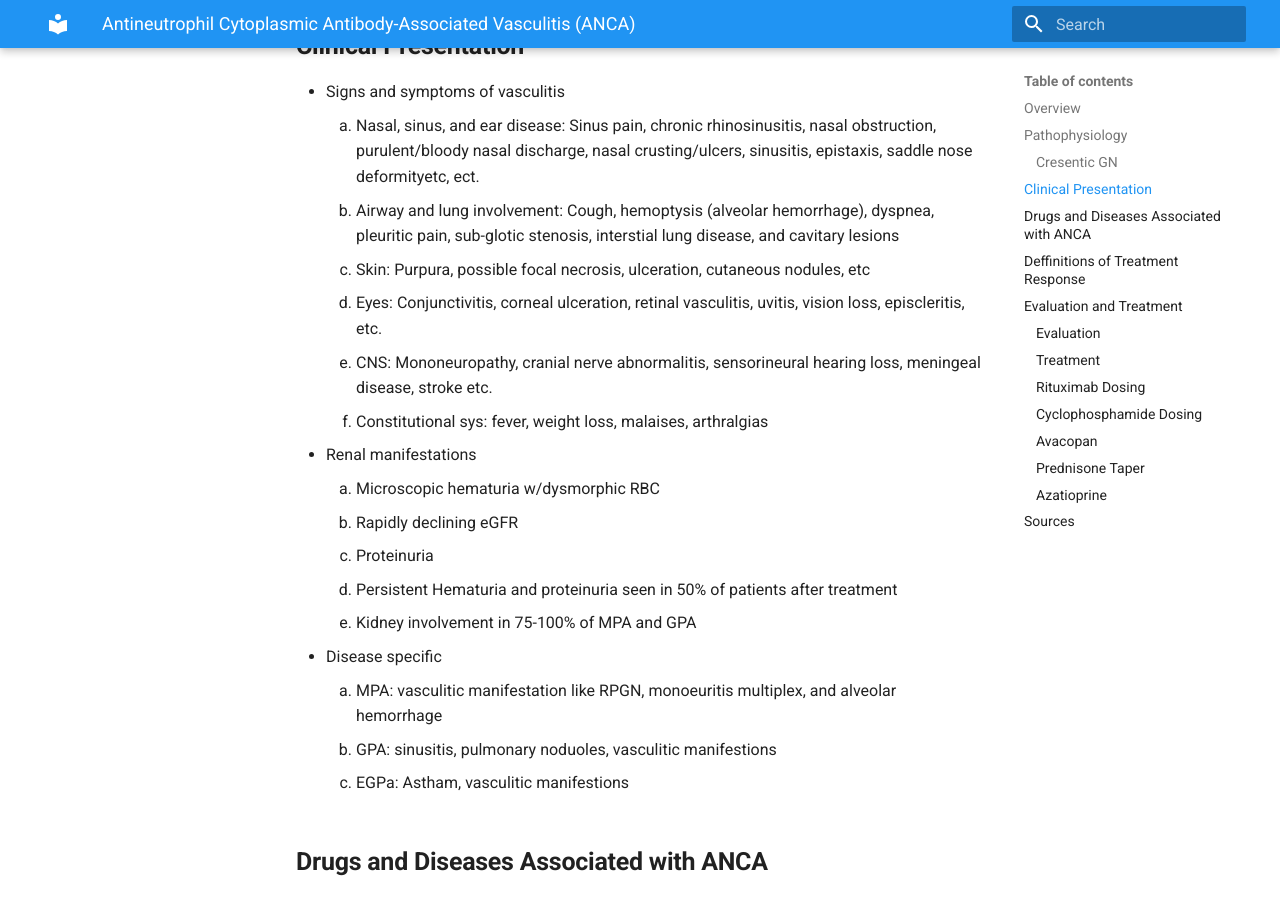
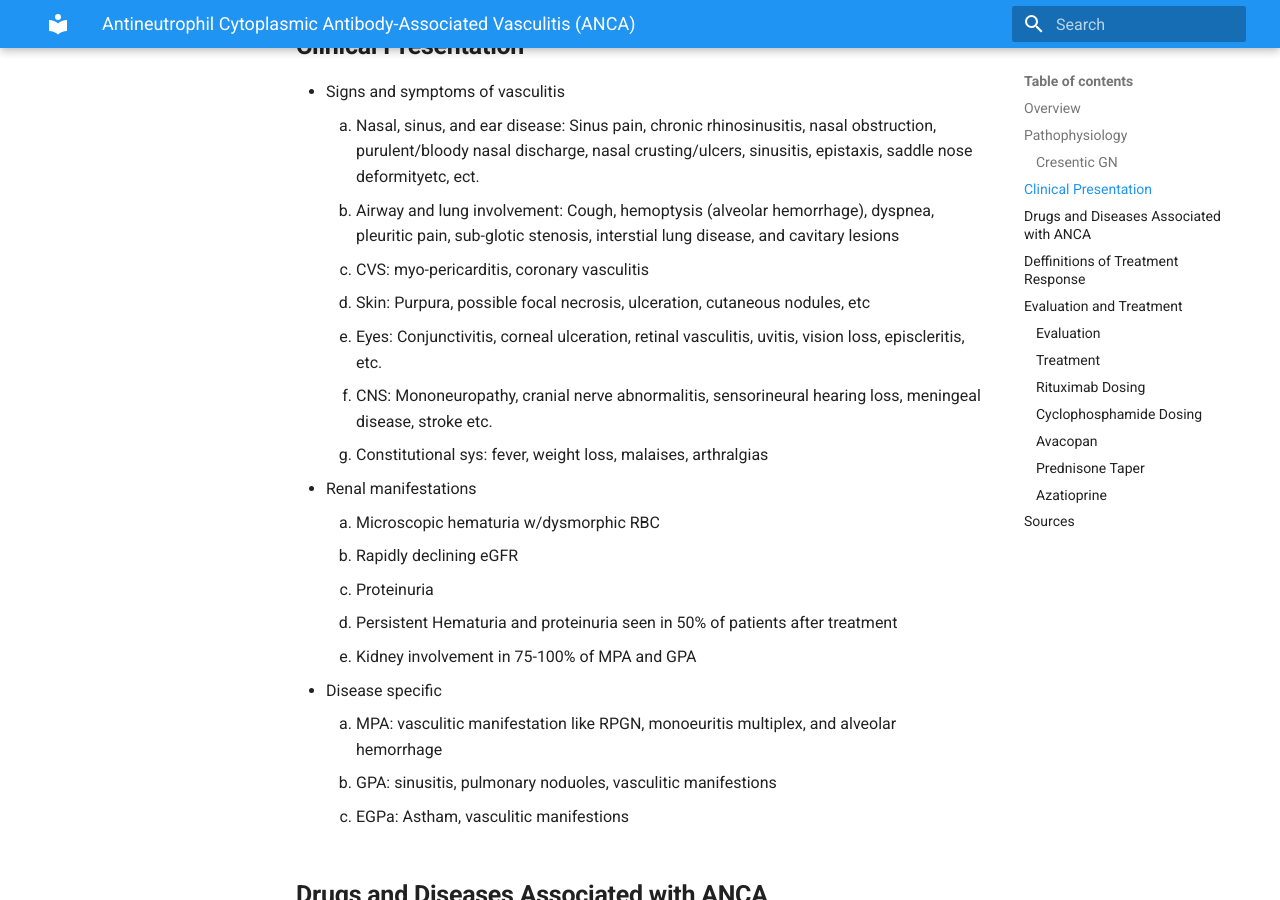
Before and after one commit to TTUNEPH2025/GN, an MkDocs documentation site: the page built from docs/ANCA.md, in a window 1280 px wide and 900 px high, scrolled down 2387 px. Built offline with MkDocs 1.6.1 and Material for MkDocs 9.7.7, drawn with Linux system fonts in a browser that asks for light colours.

Commit message:
Update ANCA.md

```diff
--- a/docs/ANCA.md
+++ b/docs/ANCA.md
@@ -54,10 +54,11 @@
   * Signs and symptoms of vasculitis
     1. Nasal, sinus, and ear disease: Sinus pain, chronic rhinosinusitis, nasal obstruction, purulent/bloody nasal discharge, nasal crusting/ulcers, sinusitis, epistaxis, saddle nose deformityetc, ect.
     2. Airway and lung involvement: Cough, hemoptysis (alveolar hemorrhage), dyspnea, pleuritic pain, sub-glotic stenosis, interstial lung disease, and cavitary lesions
-    3. Skin: Purpura, possible focal necrosis, ulceration, cutaneous nodules, etc
-    4. Eyes: Conjunctivitis, corneal ulceration, retinal vasculitis, uvitis, vision loss, episcleritis, etc.
-    5. CNS: Mononeuropathy, cranial nerve abnormalitis, sensorineural hearing loss, meningeal disease, stroke etc.
-    6. Constitutional sys: fever, weight loss, malaises, arthralgias
+    3. CVS: myo-pericarditis, coronary vasculitis
+    4. Skin: Purpura, possible focal necrosis, ulceration, cutaneous nodules, etc
+    5. Eyes: Conjunctivitis, corneal ulceration, retinal vasculitis, uvitis, vision loss, episcleritis, etc.
+    6. CNS: Mononeuropathy, cranial nerve abnormalitis, sensorineural hearing loss, meningeal disease, stroke etc.
+    7. Constitutional sys: fever, weight loss, malaises, arthralgias
   * Renal manifestations
     1. Microscopic hematuria w/dysmorphic RBC
     2. Rapidly declining eGFR
```
